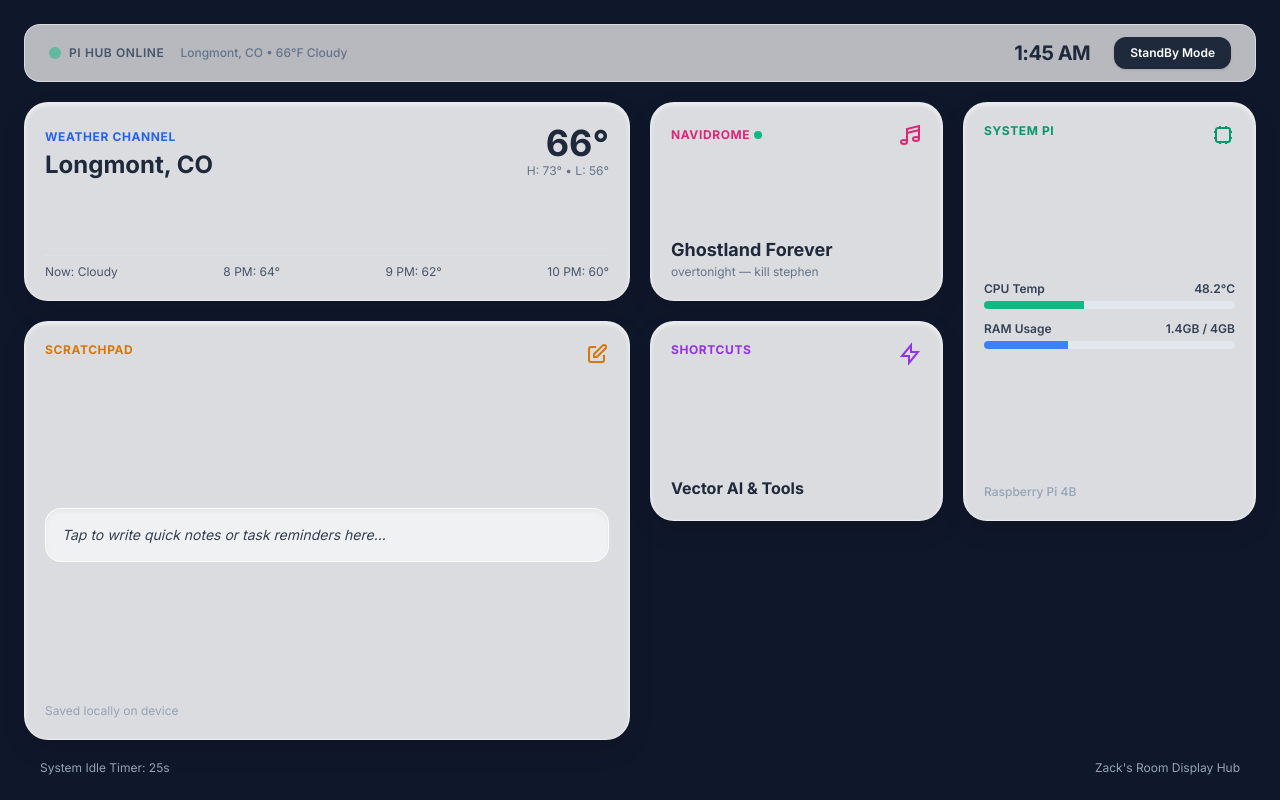
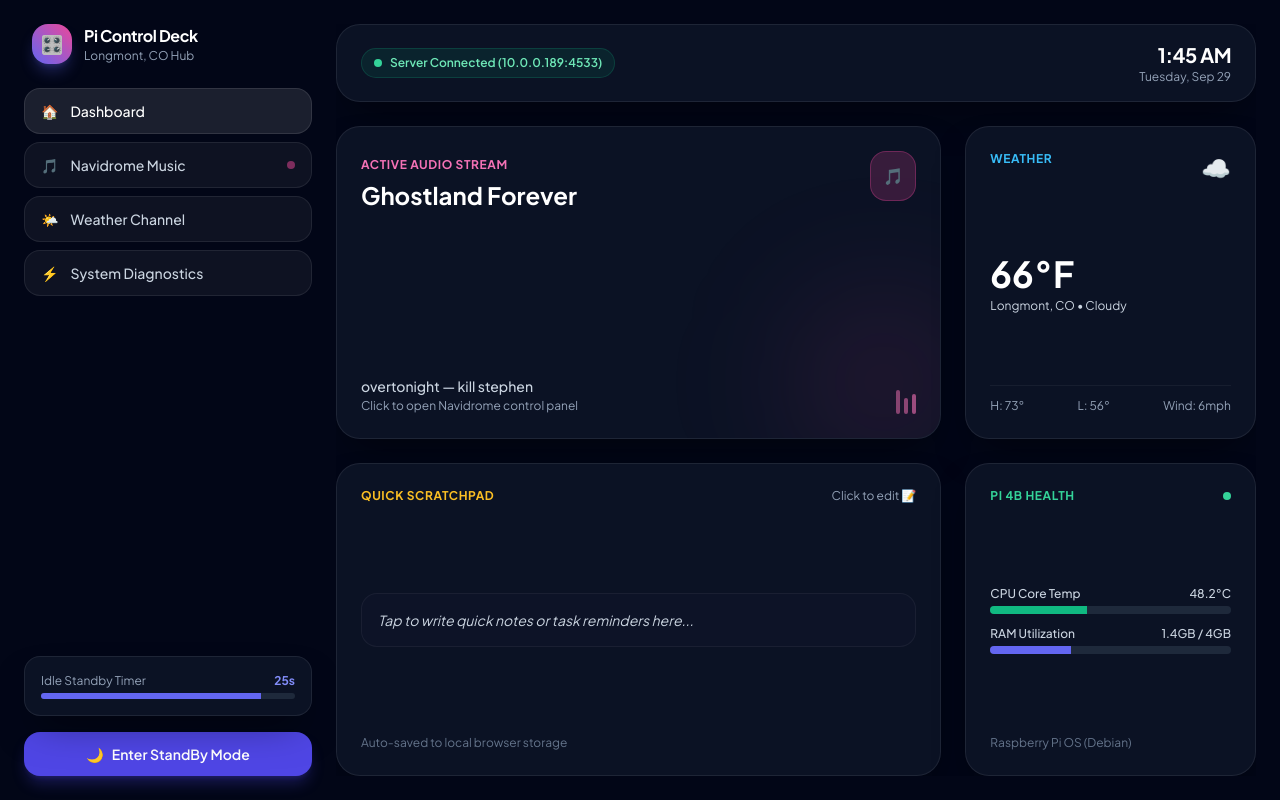
Before and after one commit to bpsrzzjz4g-lang/pistandby, a plain HTML site: page index.html in a window 1280 px wide. Drawn offline with nearby package versions, Linux system fonts and the light colour scheme.

Commit message:
Refactor index.html for UI enhancements and functionality
Updated styles and layout for improved UI. Added new elements for better functionality and user interaction.

```diff
--- a/index.html
+++ b/index.html
@@ -6,19 +6,35 @@
 <title>Wii-CarPlay Pi Hub</title>
 <script src="https://cdn.tailwindcss.com"></script>
 <style>
-@import url('https://fonts.googleapis.com/css2?family=Inter:wght@300;400;500;600;700&display=swap');
-body { font-family: 'Inter', sans-serif; user-select: none; }
-.tile-glass {
-background: rgba(255, 255, 255, 0.85);
-backdrop-filter: blur(16px);
-border: 1px solid rgba(255, 255, 255, 0.4);
-box-shadow: inset 0 2px 4px rgba(255, 255, 255, 0.6), 0 10px 25px rgba(0,0,0,0.1);
-transition: all 0.2s cubic-bezier(0.34, 1.56, 0.64, 1);
+@import url('https://fonts.googleapis.com/css2?family=Plus+Jakarta+Sans:wght@300;400;500;600;700&display=swap');
+body { font-family: 'Plus Jakarta Sans', sans-serif; user-select: none; }
+
+.card-hud {
+background: rgba(15, 23, 42, 0.75);
+backdrop-filter: blur(20px);
+border: 1px solid rgba(255, 255, 255, 0.08);
+box-shadow: 0 20px 40px -15px rgba(0, 0, 0, 0.5);
+transition: all 0.25s cubic-bezier(0.4, 0, 0.2, 1);
 }
-.tile-glass:hover { transform: translateY(-4px) scale(1.02); box-shadow: inset 0 2px 4px rgba(255, 255, 255, 0.8), 0 15px 30px rgba(0,0,0,0.15); }
-.tile-glass:active { transform: scale(0.97); }
+.card-hud:hover {
+border-color: rgba(255, 255, 255, 0.2);
+transform: translateY(-2px);
+}
 
-/* Rain animation */
+.interactive-btn {
+background: rgba(255, 255, 255, 0.05);
+border: 1px solid rgba(255, 255, 255, 0.08);
+transition: all 0.2s ease;
+}
+.interactive-btn:hover {
+background: rgba(255, 255, 255, 0.12);
+border-color: rgba(255, 255, 255, 0.25);
+}
+.interactive-btn:active {
+transform: scale(0.97);
+}
+
+/* Rain animation for standby */
 .raindrop {
 position: absolute;
 background: linear-gradient(transparent, rgba(255, 255, 255, 0.5));
@@ -32,7 +48,6 @@ animation: fall linear infinite;
 100% { transform: translateY(105vh); }
 }
 
-/* Ambient moving background slideshow (Ken Burns slow-pan TV effect) */
 .ambient-bg {
 position: absolute;
 inset: -15%;
@@ -53,119 +68,160 @@ animation: kenBurns 18s ease-in-out infinite alternate;
 }
 </style>
 </head>
-<body class="bg-slate-900 text-slate-800 h-screen w-screen overflow-hidden flex flex-col justify-between p-6 select-none relative" id="app-body">
+<body class="bg-slate-950 text-slate-100 h-screen w-screen overflow-hidden flex p-6 gap-6 select-none relative">
 
-<!-- TOP BAR: Status & Clock -->
-<header class="flex justify-between items-center z-10 bg-white/70 backdrop-blur-md px-6 py-3 rounded-2xl shadow-sm border border-white/50">
+<!-- LEFT SIDEBAR: Navigation & Controls -->
+<aside class="w-72 flex flex-col justify-between z-10">
+<div class="space-y-6">
+<!-- Brand / Header -->
+<div class="flex items-center space-x-3 px-2">
+<div class="w-10 h-10 rounded-2xl bg-gradient-to-tr from-indigo-500 to-pink-500 flex items-center justify-center font-bold text-lg shadow-lg shadow-indigo-500/30">
+🎛️
+</div>
+<div>
+<h1 class="font-bold text-base tracking-tight text-white">Pi Control Deck</h1>
+<p class="text-xs text-slate-400">Longmont, CO Hub</p>
+</div>
+</div>
+
+<!-- Nav Links -->
+<nav class="space-y-2">
+<div class="flex items-center space-x-3 px-4 py-3 rounded-2xl bg-white/10 text-white font-medium text-sm border border-white/10">
+<span>🏠</span><span>Dashboard</span>
+</div>
+<div onclick="openNavidrome(); playSound(523);" class="interactive-btn flex items-center justify-between px-4 py-3 rounded-2xl text-slate-300 hover:text-white font-medium text-sm cursor-pointer">
+<div class="flex items-center space-x-3"><span>🎵</span><span>Navidrome Music</span></div>
+<span class="w-2 h-2 rounded-full bg-pink-500 animate-pulse"></span>
+</div>
+<div onclick="openModal('weatherModal'); playSound(440);" class="interactive-btn flex items-center space-x-3 px-4 py-3 rounded-2xl text-slate-300 hover:text-white font-medium text-sm cursor-pointer">
+<span>🌤️</span><span>Weather Channel</span>
+</div>
+<div onclick="openModal('statsModal'); playSound(330);" class="interactive-btn flex items-center space-x-3 px-4 py-3 rounded-2xl text-slate-300 hover:text-white font-medium text-sm cursor-pointer">
+<span>⚡</span><span>System Diagnostics</span>
+</div>
+</nav>
+</div>
+
+<!-- Sidebar Footer / Standby trigger -->
+<div class="space-y-4">
+<div class="card-hud p-4 rounded-2xl">
+<div class="flex justify-between text-xs text-slate-400 mb-1">
+<span>Idle Standby Timer</span>
+<span id="idle-countdown" class="font-bold text-indigo-400">30s</span>
+</div>
+<div class="w-full bg-slate-800 h-1.5 rounded-full overflow-hidden">
+<div id="idle-bar" class="bg-indigo-500 h-full w-full transition-all duration-1000"></div>
+</div>
+</div>
+<button onclick="triggerStandby()" class="w-full py-3 px-4 rounded-2xl bg-indigo-600 hover:bg-indigo-500 active:scale-95 text-white font-semibold text-sm transition shadow-lg shadow-indigo-600/30 flex items-center justify-center space-x-2">
+<span>🌙</span><span>Enter StandBy Mode</span>
+</button>
+</div>
+</aside>
+
+<!-- MAIN CONTENT AREA -->
+<main class="flex-1 flex flex-col gap-6 z-10 overflow-hidden">
+
+<!-- Top Status Bar -->
+<header class="card-hud px-6 py-4 rounded-3xl flex justify-between items-center">
 <div class="flex items-center space-x-4">
-<div class="flex items-center space-x-2">
-<span class="w-3 h-3 rounded-full bg-emerald-500 animate-pulse"></span>
-<span class="text-xs font-semibold uppercase tracking-wider text-slate-600">Pi Hub Online</span>
+<div class="flex items-center space-x-2 bg-emerald-500/10 border border-emerald-500/20 px-3 py-1.5 rounded-full">
+<span class="w-2 h-2 rounded-full bg-emerald-400 animate-ping"></span>
+<span class="text-xs font-semibold text-emerald-300">Server Connected (10.0.0.189:4533)</span>
 </div>
-<div class="text-xs text-slate-500 font-medium">Longmont, CO • <span id="current-temp">66°F</span> Cloudy</div>
 </div>
 <div class="flex items-center space-x-6">
-<div id="master-clock" class="text-xl font-bold tracking-tight text-slate-800">07:40 PM</div>
-<button onclick="triggerStandby()" class="bg-slate-800 text-white text-xs font-semibold px-4 py-2 rounded-xl hover:bg-slate-700 transition shadow">
-StandBy Mode
-</button>
+<div class="text-right">
+<div id="master-clock" class="text-xl font-bold tracking-tight text-white">07:41 PM</div>
+<div class="text-xs text-slate-400">Tuesday, Sep 29</div>
+</div>
 </div>
 </header>
 
-<!-- MAIN GRID CONTAINER (Wii / CarPlay Style) -->
-<main class="grid grid-cols-4 grid-rows-3 gap-5 flex-1 my-5 z-10 max-w-7xl mx-auto w-full">
+<!-- Widgets Dashboard Grid -->
+<div class="grid grid-cols-3 grid-rows-2 gap-6 flex-1">
 
-<!-- Tile 1: Weather (Spans 2 cols) -->
-<div onclick="openModal('weatherModal'); playSound(440);" class="tile-glass col-span-2 row-span-1 rounded-3xl p-5 flex flex-col justify-between cursor-pointer overflow-hidden relative group">
-<div class="flex justify-between items-start">
+<!-- Widget 1: Now Playing / Navidrome Quick Card -->
+<div onclick="openNavidrome(); playSound(523);" class="card-hud col-span-2 rounded-3xl p-6 flex flex-col justify-between cursor-pointer group relative overflow-hidden">
+<div class="absolute -right-10 -bottom-10 w-48 h-48 bg-pink-500/10 rounded-full blur-3xl group-hover:bg-pink-500/20 transition-all"></div>
+<div class="flex justify-between items-start z-10">
 <div>
-<span class="text-xs font-bold uppercase tracking-wider text-blue-600">Weather Channel</span>
-<h2 class="text-2xl font-bold text-slate-800 mt-0.5">Longmont, CO</h2>
+<span class="text-xs font-bold uppercase tracking-wider text-pink-400">Active Audio Stream</span>
+<h2 class="text-2xl font-bold text-white mt-1">Ghostland Forever</h2>
 </div>
-<div class="text-right">
-<span class="text-4xl font-extrabold text-slate-800">66°</span>
-<p class="text-xs text-slate-500">H: 73° • L: 56°</p>
+<span class="p-3 rounded-2xl bg-pink-500/20 text-pink-300 border border-pink-500/30 group-hover:scale-105 transition">🎵</span>
 </div>
+<div class="flex justify-between items-end z-10">
+<div>
+<p class="text-sm font-medium text-slate-300">overtonight — kill stephen</p>
+<p class="text-xs text-slate-400 mt-0.5">Click to open Navidrome control panel</p>
 </div>
-<div class="flex justify-between items-center text-xs text-slate-600 pt-2 border-t border-slate-200/60">
-<span>Now: Cloudy</span>
-<span>8 PM: 64°</span>
-<span>9 PM: 62°</span>
-<span>10 PM: 60°</span>
+<div class="flex space-x-1 items-end h-6">
+<span class="w-1 bg-pink-400 h-full animate-pulse rounded-full"></span>
+<span class="w-1 bg-pink-400 h-2/3 animate-pulse rounded-full" style="animation-delay: 150ms;"></span>
+<span class="w-1 bg-pink-400 h-5/6 animate-pulse rounded-full" style="animation-delay: 300ms;"></span>
+</div>
 </div>
 </div>
 
-<!-- Tile 2: Music / Navidrome (Hardcoded to 10.0.0.189:4533) -->
-<div onclick="openNavidrome(); playSound(523);" class="tile-glass col-span-1 row-span-1 rounded-3xl p-5 flex flex-col justify-between cursor-pointer group">
-<div class="flex justify-between">
-<span class="text-xs font-bold uppercase tracking-wider text-pink-600 flex items-center gap-1">
-Navidrome <span class="w-2 h-2 rounded-full bg-emerald-500 animate-ping"></span>
-</span>
-<svg class="w-6 h-6 text-pink-600 group-hover:scale-110 transition-transform" fill="none" stroke="currentColor" stroke-width="2" viewBox="0 0 24 24"><path d="M9 19V6l12-3v13M9 19c0 1.105-1.343 2-3 2s-3-.895-3-2 1.343-2 3-2 3 .895 3 2zm12-3c0 1.105-1.343 2-3 2s-3-.895-3-2 1.343-2 3-2 3 .895 3 2zM9 10l12-3"/></svg>
+<!-- Widget 2: Weather Mini Card -->
+<div onclick="openModal('weatherModal'); playSound(440);" class="card-hud col-span-1 rounded-3xl p-6 flex flex-col justify-between cursor-pointer group">
+<div class="flex justify-between items-start">
+<span class="text-xs font-bold uppercase tracking-wider text-sky-400">Weather</span>
+<span class="text-2xl">☁️</span>
 </div>
 <div>
-<h3 class="font-bold text-slate-800 text-lg">Ghostland Forever</h3>
-<p class="text-xs text-slate-500">overtonight — kill stephen</p>
+<div class="text-4xl font-extrabold text-white">66°F</div>
+<p class="text-xs text-slate-300 mt-1">Longmont, CO • Cloudy</p>
+</div>
+<div class="text-xs text-slate-400 flex justify-between pt-3 border-t border-white/5">
+<span>H: 73°</span><span>L: 56°</span><span>Wind: 6mph</span>
 </div>
 </div>
 
-<!-- Tile 3: System Stats -->
-<div onclick="openModal('statsModal'); playSound(330);" class="tile-glass col-span-1 row-span-2 rounded-3xl p-5 flex flex-col justify-between cursor-pointer">
-<div class="flex justify-between">
-<span class="text-xs font-bold uppercase tracking-wider text-emerald-600">System Pi</span>
-<svg class="w-6 h-6 text-emerald-600" fill="none" stroke="currentColor" stroke-width="2" viewBox="0 0 24 24"><path d="M9 3v2m6-2v2M9 19v2m6-2v2M5 9H3m2 6H3m18-6h-2m2 6h-2M7 19h10a2 2 0 002-2V7a2 2 0 00-2-2H7a2 2 0 00-2 2v10a2 2 0 002 2z"/></svg>
+<!-- Widget 3: Scratchpad Note -->
+<div onclick="openModal('notesModal'); playSound(587);" class="card-hud col-span-2 rounded-3xl p-6 flex flex-col justify-between cursor-pointer group">
+<div class="flex justify-between items-center">
+<span class="text-xs font-bold uppercase tracking-wider text-amber-400">Quick Scratchpad</span>
+<span class="text-xs text-slate-400 group-hover:text-white transition">Click to edit 📝</span>
+</div>
+<div class="bg-slate-900/60 p-4 rounded-2xl border border-white/5 my-2">
+<p id="preview-note" class="text-sm text-slate-300 italic">Tap to write quick notes or task reminders here...</p>
+</div>
+<span class="text-xs text-slate-500">Auto-saved to local browser storage</span>
+</div>
+
+<!-- Widget 4: System Pi Stats -->
+<div onclick="openModal('statsModal'); playSound(330);" class="card-hud col-span-1 rounded-3xl p-6 flex flex-col justify-between cursor-pointer">
+<div class="flex justify-between items-center">
+<span class="text-xs font-bold uppercase tracking-wider text-emerald-400">Pi 4B Health</span>
+<span class="w-2 h-2 rounded-full bg-emerald-400"></span>
 </div>
 <div class="space-y-3 my-auto">
 <div>
-<div class="flex justify-between text-xs font-semibold text-slate-700 mb-1"><span>CPU Temp</span><span id="cpu-temp">48.2°C</span></div>
-<div class="w-full bg-slate-200 h-2 rounded-full overflow-hidden"><div class="bg-emerald-500 h-full w-2/5"></div></div>
+<div class="flex justify-between text-xs font-medium text-slate-300 mb-1"><span>CPU Core Temp</span><span>48.2°C</span></div>
+<div class="w-full bg-slate-800 h-2 rounded-full overflow-hidden"><div class="bg-emerald-500 h-full w-2/5"></div></div>
 </div>
 <div>
-<div class="flex justify-between text-xs font-semibold text-slate-700 mb-1"><span>RAM Usage</span><span>1.4GB / 4GB</span></div>
-<div class="w-full bg-slate-200 h-2 rounded-full overflow-hidden"><div class="bg-blue-500 h-full w-1/3"></div></div>
+<div class="flex justify-between text-xs font-medium text-slate-300 mb-1"><span>RAM Utilization</span><span>1.4GB / 4GB</span></div>
+<div class="w-full bg-slate-800 h-2 rounded-full overflow-hidden"><div class="bg-indigo-500 h-full w-1/3"></div></div>
 </div>
 </div>
-<span class="text-xs text-slate-400 font-medium">Raspberry Pi 4B</span>
+<span class="text-xs text-slate-500">Raspberry Pi OS (Debian)</span>
 </div>
 
-<!-- Tile 4: Scratchpad Note -->
-<div onclick="openModal('notesModal'); playSound(587);" class="tile-glass col-span-2 row-span-2 rounded-3xl p-5 flex flex-col justify-between cursor-pointer">
-<div class="flex justify-between">
-<span class="text-xs font-bold uppercase tracking-wider text-amber-600">Scratchpad</span>
-<svg class="w-6 h-6 text-amber-600" fill="none" stroke="currentColor" stroke-width="2" viewBox="0 0 24 24"><path d="M11 5H6a2 2 0 00-2 2v11a2 2 0 002 2h11a2 2 0 002-2v-5m-1.414-9.414a2 2 0 112.828 2.828L11.828 15H9v-2.828l8.586-8.586z"/></svg>
 </div>
-<div class="bg-white/60 p-4 rounded-2xl border border-white/80 my-auto shadow-inner">
-<p id="preview-note" class="text-sm text-slate-700 italic">Tap to write quick notes or task reminders here...</p>
-</div>
-<span class="text-xs text-slate-400">Saved locally on device</span>
-</div>
-
-<!-- Tile 5: Quick Launcher -->
-<div onclick="playSound(659);" class="tile-glass col-span-1 row-span-1 rounded-3xl p-5 flex flex-col justify-between cursor-pointer">
-<div class="flex justify-between">
-<span class="text-xs font-bold uppercase tracking-wider text-purple-600">Shortcuts</span>
-<svg class="w-6 h-6 text-purple-600" fill="none" stroke="currentColor" stroke-width="2" viewBox="0 0 24 24"><path d="M13 10V3L4 14h7v7l9-11h-7z"/></svg>
-</div>
-<h3 class="font-bold text-slate-800 text-base">Vector AI &amp; Tools</h3>
-</div>
-
 </main>
 
-<!-- FOOTER STATUS -->
-<footer class="flex justify-between items-center text-xs text-slate-400 px-4 z-10">
-<span>System Idle Timer: <span id="idle-countdown">30</span>s</span>
-<span>Zack's Room Display Hub</span>
-</footer>
-
 <!-- STANDBY MODE OVERLAY -->
-<div id="standby-overlay" onclick="wakeUp()" class="fixed inset-0 bg-slate-950/90 backdrop-blur-xl z-50 flex flex-col items-center justify-center transition-opacity duration-700 opacity-0 pointer-events-none overflow-hidden">
-<div class="absolute inset-0 bg-slate-900/70 z-0"></div>
+<div id="standby-overlay" onclick="wakeUp()" class="fixed inset-0 bg-slate-950/95 backdrop-blur-xl z-50 flex flex-col items-center justify-center transition-opacity duration-700 opacity-0 pointer-events-none overflow-hidden">
+<div class="absolute inset-0 bg-slate-950/80 z-0"></div>
 <div id="ambient-snow" class="ambient-bg z-1" style="background-image: url('https://images.unsplash.com/photo-1491557345352-5929e343eb89?q=80&w=1920&auto=format&fit=crop');"></div>
 <div id="ambient-greenday" class="ambient-bg z-1" style="background-image: url('https://images.unsplash.com/photo-1508739773434-c26b3d09e071?q=80&w=1920&auto=format&fit=crop');"></div>
 <div id="rain-container" class="absolute inset-0 overflow-hidden pointer-events-none z-10"></div>
 <div class="relative z-20 text-center select-none">
-<div id="standby-clock" class="text-8xl font-light tracking-tighter text-slate-200 drop-shadow-[0_10px_20px_rgba(0,0,0,0.8)]">07:40</div>
-<p id="standby-date" class="text-slate-400 text-sm mt-2 font-medium tracking-widest uppercase">Tuesday, September 29</p>
+<div id="standby-clock" class="text-8xl font-light tracking-tighter text-slate-100 drop-shadow-[0_10px_20px_rgba(0,0,0,0.9)]">07:41</div>
+<p id="standby-date" class="text-slate-400 text-sm mt-3 font-medium tracking-widest uppercase">Tuesday, September 29</p>
 </div>
 <div class="absolute bottom-10 text-xs text-slate-500 tracking-wider uppercase z-25 animate-pulse">
 Tap anywhere to wake up
@@ -173,27 +229,27 @@ Tap anywhere to wake up
 </div>
 
 <!-- MODALS -->
-<div id="weatherModal" class="fixed inset-0 bg-black/40 backdrop-blur-sm z-50 hidden flex items-center justify-center p-6">
-<div class="bg-white rounded-3xl max-w-md w-full p-6 shadow-2xl relative">
-<h3 class="text-xl font-bold mb-4">Longmont Weather Details</h3>
-<p class="text-slate-600 text-sm mb-4">Current conditions: 66°F, Cloudy. Humidity: 45%. Wind: 6 mph NW.</p>
-<button onclick="closeModal('weatherModal')" class="w-full bg-slate-900 text-white py-3 rounded-xl font-semibold">Close</button>
+<div id="weatherModal" class="fixed inset-0 bg-black/60 backdrop-blur-md z-50 hidden flex items-center justify-center p-6">
+<div class="card-hud rounded-3xl max-w-md w-full p-6 shadow-2xl border border-white/20">
+<h3 class="text-xl font-bold mb-4 text-white">Longmont Weather Details</h3>
+<p class="text-slate-300 text-sm mb-6">Current conditions: 66°F, Cloudy. Humidity: 45%. Wind: 6 mph NW. Forecast is stable for the evening.</p>
+<button onclick="closeModal('weatherModal')" class="w-full bg-slate-800 hover:bg-slate-700 text-white py-3 rounded-2xl font-semibold transition border border-white/10">Close</button>
 </div>
 </div>
 
-<div id="statsModal" class="fixed inset-0 bg-black/40 backdrop-blur-sm z-50 hidden flex items-center justify-center p-6">
-<div class="bg-white rounded-3xl max-w-md w-full p-6 shadow-2xl relative">
-<h3 class="text-xl font-bold mb-4">Raspberry Pi Diagnostics</h3>
-<p class="text-slate-600 text-sm mb-4">CPU Core Temp: 48.2°C (Normal)<br>Storage: 14.2GB / 32GB used</p>
-<button onclick="closeModal('statsModal')" class="w-full bg-slate-900 text-white py-3 rounded-xl font-semibold">Close</button>
+<div id="statsModal" class="fixed inset-0 bg-black/60 backdrop-blur-md z-50 hidden flex items-center justify-center p-6">
+<div class="card-hud rounded-3xl max-w-md w-full p-6 shadow-2xl border border-white/20">
+<h3 class="text-xl font-bold mb-4 text-white">Raspberry Pi Diagnostics</h3>
+<p class="text-slate-300 text-sm mb-6">CPU Core Temp: 48.2°C (Normal)<br>Storage: 14.2GB / 32GB used<br>Uptime: 14 days, 6 hours</p>
+<button onclick="closeModal('statsModal')" class="w-full bg-slate-800 hover:bg-slate-700 text-white py-3 rounded-2xl font-semibold transition border border-white/10">Close</button>
 </div>
 </div>
 
-<div id="notesModal" class="fixed inset-0 bg-black/40 backdrop-blur-sm z-50 hidden flex items-center justify-center p-6">
-<div class="bg-white rounded-3xl max-w-lg w-full p-6 shadow-2xl relative">
-<h3 class="text-xl font-bold mb-4">Scratchpad</h3>
-<textarea id="note-input" class="w-full h-32 p-3 border rounded-xl text-sm focus:outline-none focus:ring-2 focus:ring-amber-500 mb-4" placeholder="Type notes here..."></textarea>
-<button onclick="saveNote()" class="w-full bg-amber-600 text-white py-3 rounded-xl font-semibold">Save Note</button>
+<div id="notesModal" class="fixed inset-0 bg-black/60 backdrop-blur-md z-50 hidden flex items-center justify-center p-6">
+<div class="card-hud rounded-3xl max-w-lg w-full p-6 shadow-2xl border border-white/20">
+<h3 class="text-xl font-bold mb-4 text-white">Edit Scratchpad</h3>
+<textarea id="note-input" class="w-full h-32 p-4 bg-slate-900 border border-white/10 rounded-2xl text-sm text-slate-100 focus:outline-none focus:ring-2 focus:ring-amber-500 mb-6" placeholder="Type notes here..."></textarea>
+<button onclick="saveNote()" class="w-full bg-amber-600 hover:bg-amber-500 text-white py-3 rounded-2xl font-semibold transition shadow-lg shadow-amber-600/30">Save Note</button>
 </div>
 </div>
 
@@ -264,7 +320,10 @@ let isStandby = false;
 const timerInterval = setInterval(() => {
 if (!isStandby) {
 idleTime++;
-document.getElementById('idle-countdown').innerText = idleLimit - idleTime;
+const remaining = idleLimit - idleTime;
+document.getElementById('idle-countdown').innerText = remaining + 's';
+document.getElementById('idle-bar').style.width = ((remaining / idleLimit) * 100) + '%';
+
 if (idleTime >= idleLimit) {
 triggerStandby();
 }
@@ -273,7 +332,8 @@ triggerStandby();
 
 function resetIdle() {
 idleTime = 0;
-document.getElementById('idle-countdown').innerText = idleLimit;
+document.getElementById('idle-countdown').innerText = idleLimit + 's';
+document.getElementById('idle-bar').style.width = '100%';
 if (isStandby) wakeUp();
 }
 
```
